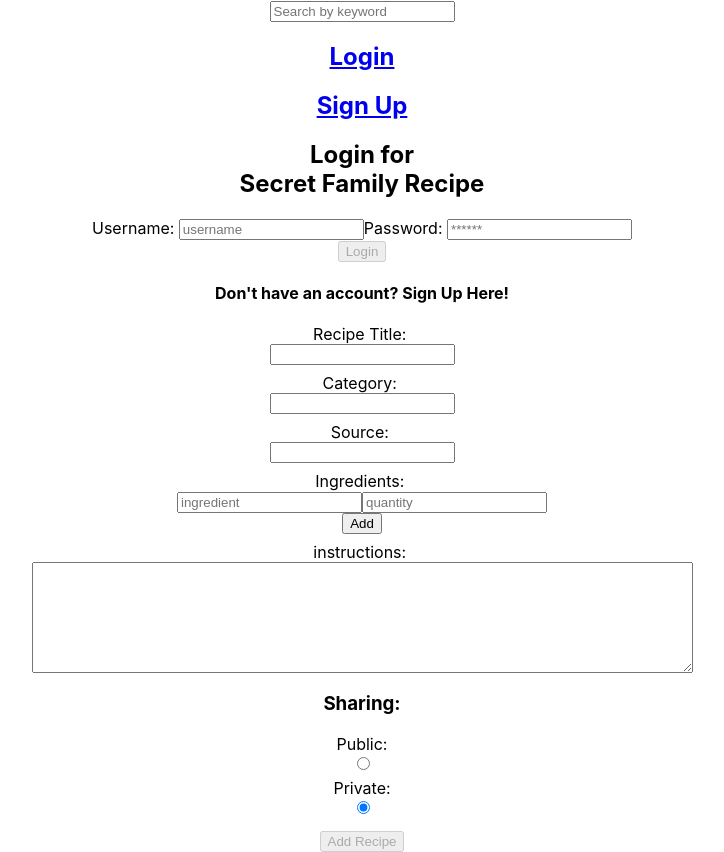
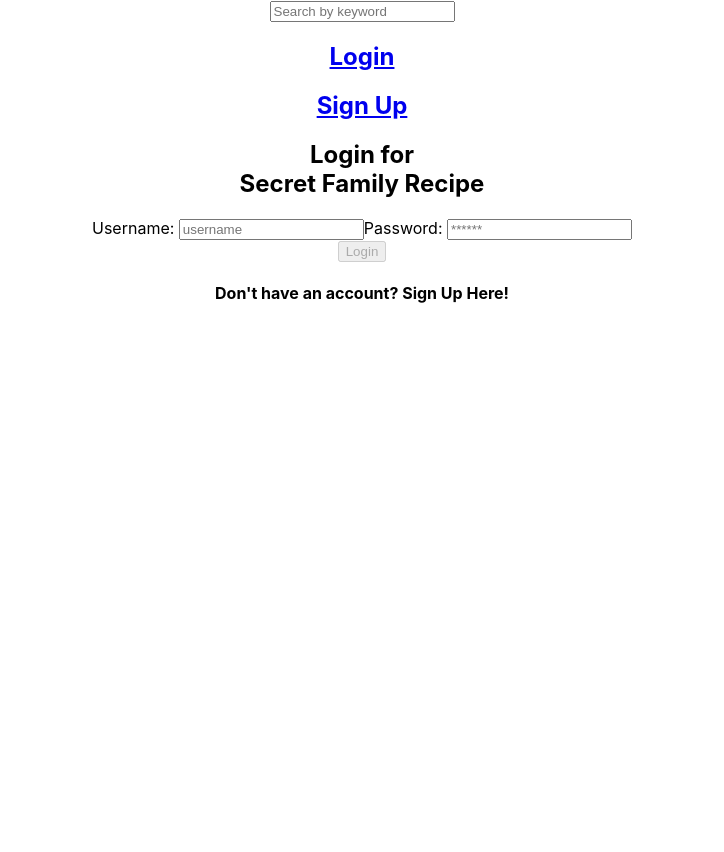
Before and after one commit to lyntechi/SFR2-Frontend, a React (Create React App) app in the folder secret_family_recipes/: page /login in a window 1280 px wide. Shown: the whole page, without its empty margins (278-1002 px from the left). After the commit the page ends 800 px from the top, so only its background shows below. Built offline with nearby package versions, Linux system fonts and the light colour scheme.

Commit message:
RecipeForm working, with (in theory) proper fields.

```diff
--- a/secret_family_recipes/src/App.js
+++ b/secret_family_recipes/src/App.js
@@ -10,7 +10,6 @@ import LogOutPage from "./components/LogOutPage.js";
 import { setLoggedIn, setLoggedOut } from "./actions/accountActions";
 import RedirectRoute from "./components/RedirectRoute";
 import { connect } from "react-redux";
-import RecipeCard from './components/RecipeCard';
 import AllRecipes from "./components/Allrecipes";
 
 
@@ -36,7 +35,6 @@ function App(props) {
         <Route path="/signup" component={Signup} />
         <Route path="/logout" component={LogOutPage} />
       </Switch>
-      <RecipeForm />
     </div>
   );
 }
--- a/secret_family_recipes/src/components/Ingredient.js
+++ b/secret_family_recipes/src/components/Ingredient.js
@@ -16,7 +16,7 @@ in my head, let alone clear in the code (it still isn't)
 
 */
 export default function Ingredient(props) {
-  const {updateForm, add, index, item, updateIngredients } = props
+  const { add, index, item, updateIngredients } = props
   const [ingredientObj, setIngredientObj] = useState({'ingredient': item.ingredient, 'quantity': item.quantity})
 
 
--- a/secret_family_recipes/src/components/RecipeForm.js
+++ b/secret_family_recipes/src/components/RecipeForm.js
@@ -21,8 +21,21 @@ export default function RecipeForm () {
   const [formData, setFormData] = useState(defaultData);
   const [formErrors, setFormErrors] = useState(['']);
   const [disabled, setDisabled] = useState(false);
-  const [ingredientObj, setIngredientObj] = useState({defaultIngredientObj});
 
+   function updateFormArray(e, index) {
+    const {name, value} = e.target;
+    const newArr = [...formData[name]];
+    console.log(newArr);
+    newArr[index] = value;
+    console.log(newArr);
+    setFormData({...formData, [name]: newArr})
+  }
+
+  function updateForm(e) {
+    const {name, value} = e.target;
+    throwErrors(name, value);
+    setFormData({...formData, [name]: value})
+  }
 ///Add ingredient input field
   function addIngredient(e) {
     e.preventDefault();
@@ -42,7 +55,7 @@ export default function RecipeForm () {
   }
 //watch for changes to ingredientObj, and update the formData with it
 
-
+//VALIDATION
   const throwErrors = (name, value) => {
     yup
       .reach(recipeSchema, name)
@@ -67,19 +80,10 @@ export default function RecipeForm () {
     setDisabled(!valid);
     })
   }, [formData])
+//END VALIDATION
 
-  function updateFormArray(e, index) {
-    const {name, value} = e.target;
-    const newArr = [...formData.name];
-    newArr[index] = value;
-    setFormData({...formData, [name]: newArr})
-  }
 
-  function updateForm(e) {
-    const {name, value} = e.target;
-    throwErrors(name, value);
-    setFormData({...formData, [name]: value})
-  }
+
   //Network Request
   function submit(e) {
     e.preventDefault()
@@ -100,9 +104,9 @@ export default function RecipeForm () {
         </label>
         <label>Category:&nbsp;
           <input type='text'
-                 name='category'
-                 value={formData.category}
-                 onChange={updateForm}
+                 name='categories'
+                 value={formData.categories[0]}
+                 onChange={(e) => updateFormArray(e, 0)}
           />
         </label>
         <label>Source:&nbsp;
@@ -138,7 +142,7 @@ export default function RecipeForm () {
                     cols='80'
                     name='instructions'
                     value={formData.instructions[0]}
-                    onChange={updateForm}
+                    onChange={e => updateFormArray(e, 0)}
           />
         </label>
       </div>
--- a/secret_family_recipes/src/components/validation/RecipeSchema.js
+++ b/secret_family_recipes/src/components/validation/RecipeSchema.js
@@ -2,24 +2,21 @@ import * as yup from 'yup';
 
 const recipeSchema = yup.object().shape({
   shared: yup.boolean(),
-  username: yup.string(),
   photo: yup.string(),
   source: yup.string().max(100),
-  servings: yup.number(),
-  prepTime: yup.string(),
   title: yup
     .string()
     .min(3, "Title must be at least 3 characters long.")
     .required("A Title is Required"),
-  category: yup
-    .string()
+  categories: yup
+    .array()
     .required("Must Include a category"),
   ingredients: yup
     .array()
-    .min(2, "You must include at least one Ingredient")
+    .min(1, "You must include at least one Ingredient")
     .required("Ingredients are required"),
   instructions: yup
-    .string()
+    .array()
     .min(1, "you must include instructions for your recipe"),
 });
 
```
Lines whose indentation alone changed are shown as unchanged.
